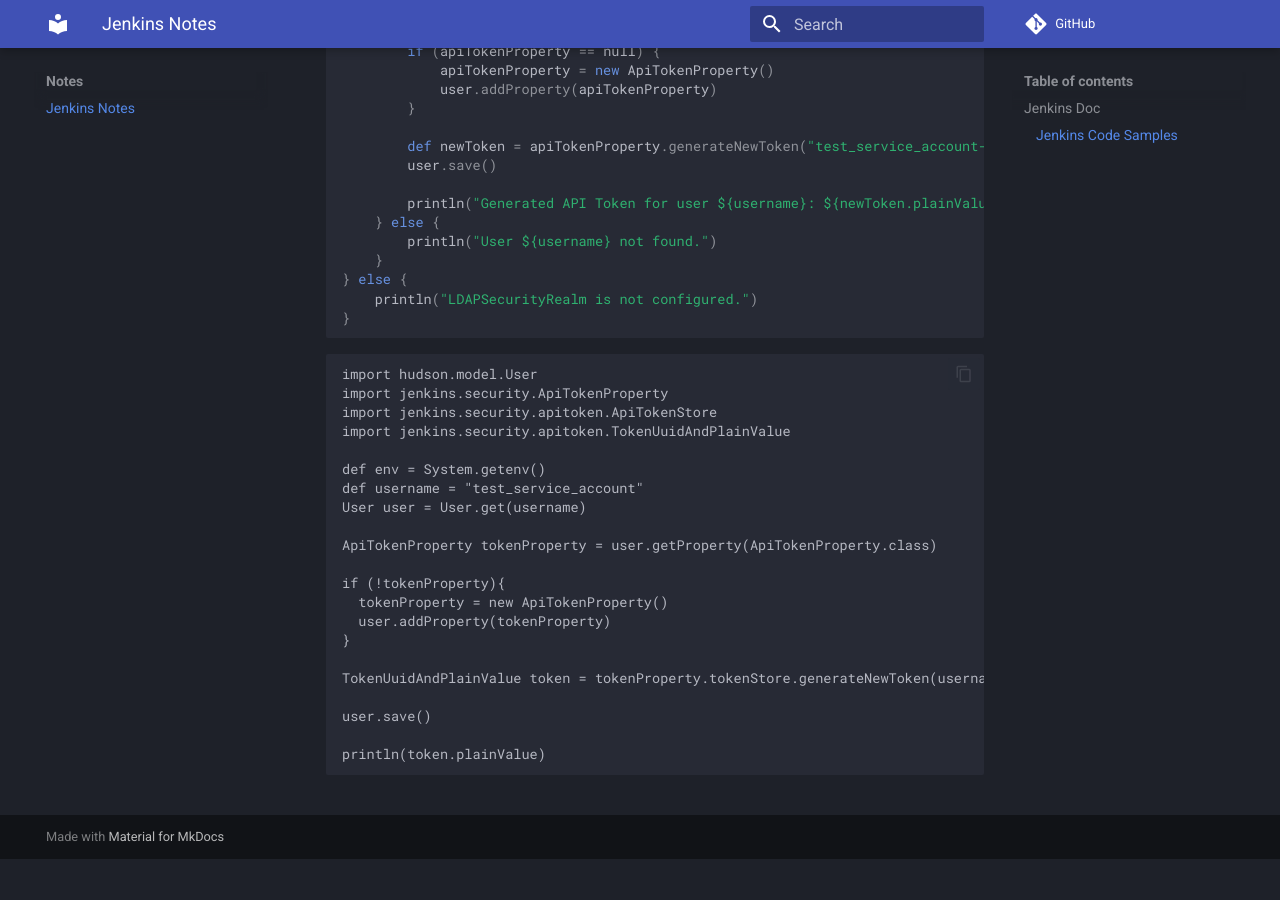
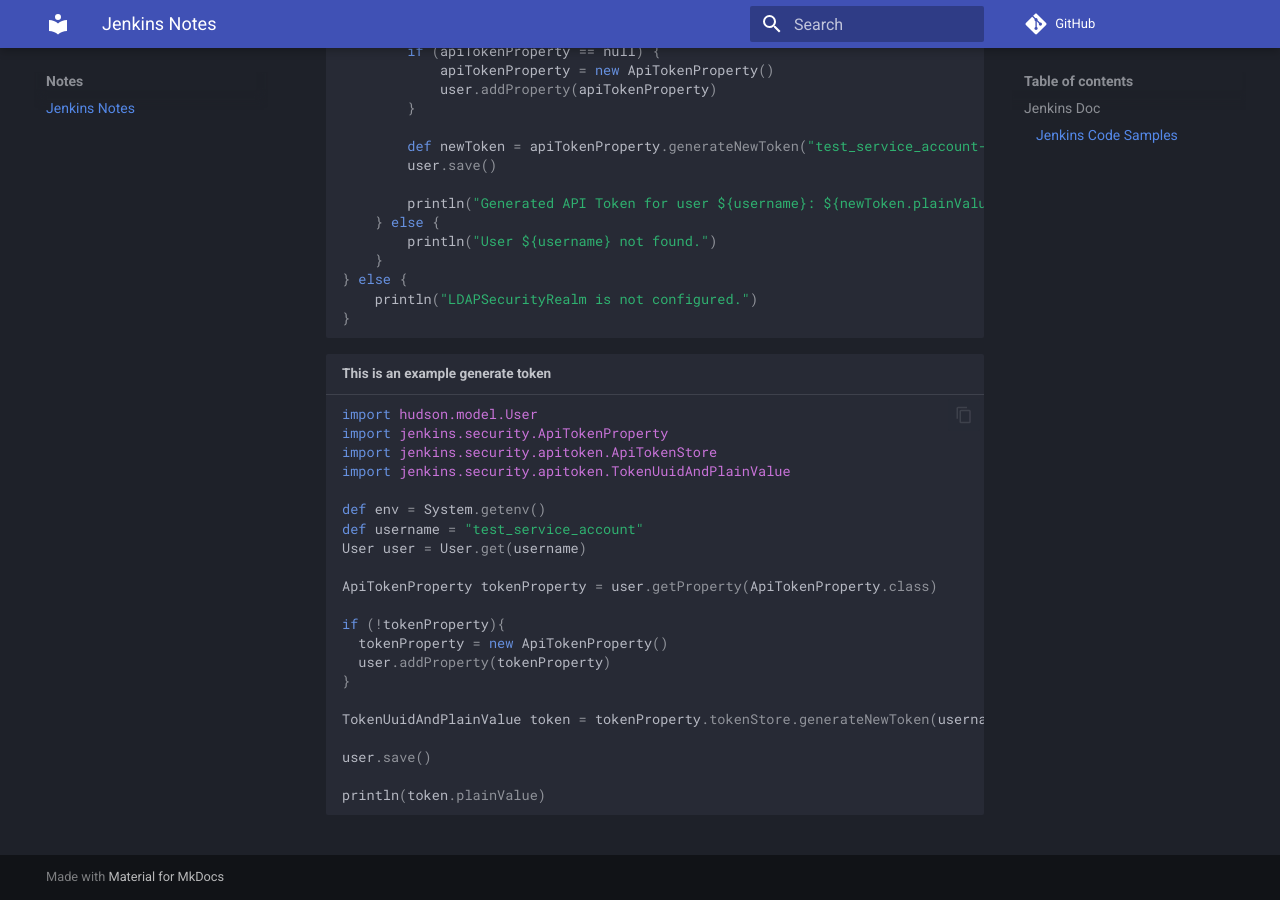
Before and after one commit to zhouushe/notes, an MkDocs documentation site: the page built from docs/jenkins.md, in a window 1280 px wide and 900 px high, scrolled down 2864 px. Built offline with MkDocs 1.6.1 and Material for MkDocs 9.7.7, drawn with Linux system fonts in a browser that asks for light colours; comment, search, counter and statistics services are not loaded; before the commit the page ends 3723 px from its top, so only the background shows below that.

Commit message:
Update jenkins.md

````diff
--- a/docs/jenkins.md
+++ b/docs/jenkins.md
@@ -131,7 +131,7 @@ if (ldapRealm instanceof LDAPSecurityRealm) {
     println("LDAPSecurityRealm is not configured.")
 }
 ```
-```
+```groovy title="This is an example generate token"
 import hudson.model.User
 import jenkins.security.ApiTokenProperty
 import jenkins.security.apitoken.ApiTokenStore
````
